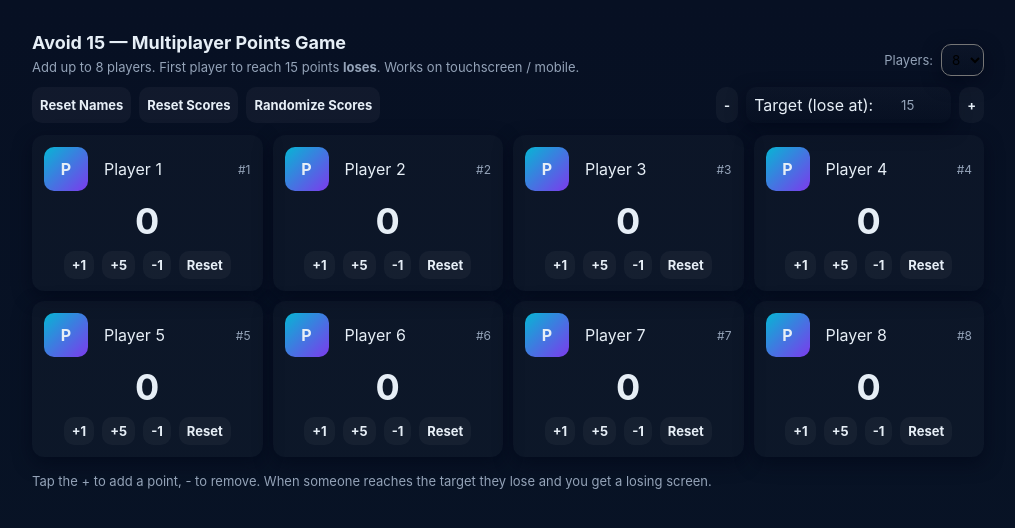
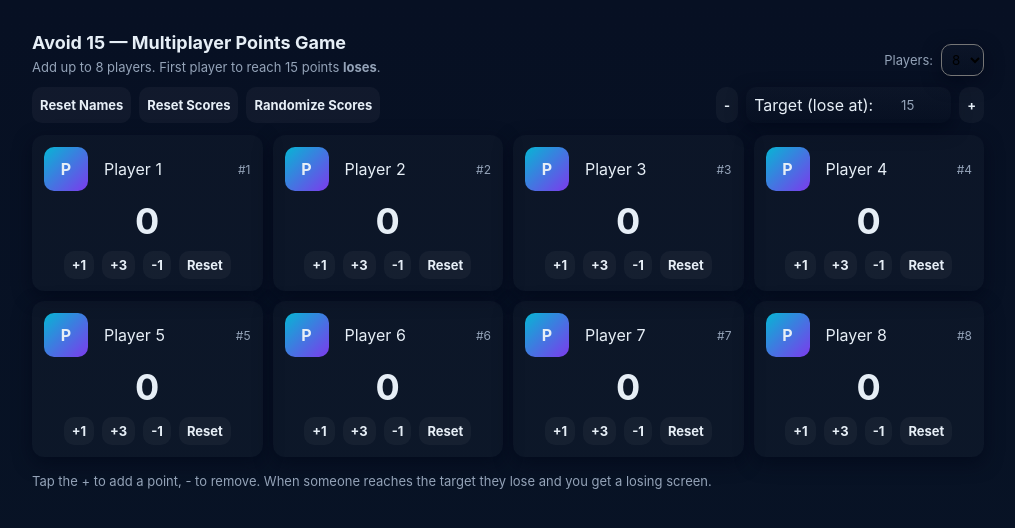
Before and after one commit to F15EStrikeEagle/Toepen, a plain HTML site: page index.html in a window 1280 px wide. Shown: the whole page, without its empty margins (132-1147 px from the left). Drawn offline with Linux system fonts and the light colour scheme.

Commit message:
Update index.html

```diff
--- a/index.html
+++ b/index.html
@@ -3,7 +3,7 @@
 <head>
   <meta charset="utf-8" />
   <meta name="viewport" content="width=device-width,initial-scale=1,viewport-fit=cover" />
-  <title>Avoid 15 — Multiplayer Points Game</title>
+  <title>Toepen</title>
   <style>
     :root{
       --bg:#0f1724; --card:#0b1220; --accent:#06b6d4; --muted:#94a3b8; --danger:#ef4444;
@@ -55,7 +55,7 @@
     <header>
       <div>
         <h1>Avoid 15 — Multiplayer Points Game</h1>
-        <p class="lead">Add up to 8 players. First player to reach 15 points <strong>loses</strong>. Works on touchscreen / mobile.</p>
+        <p class="lead">Add up to 8 players. First player to reach 15 points <strong>loses</strong>. </p>
       </div>
       <div style="display:flex;gap:8px;align-items:center">
         <label style="font-size:13px;color:var(--muted)">Players:</label>
@@ -186,7 +186,7 @@
           <div class="score">${p.score}</div>
           <div class="buttons">
             <button class="small" data-action="add" data-index="${idx}">+1</button>
-            <button class="small" data-action="add5" data-index="${idx}">+5</button>
+            <button class="small" data-action="add3" data-index="${idx}">+3</button>
             <button class="small" data-action="sub" data-index="${idx}">-1</button>
             <button class="small" data-action="set0" data-index="${idx}">Reset</button>
           </div>
```
